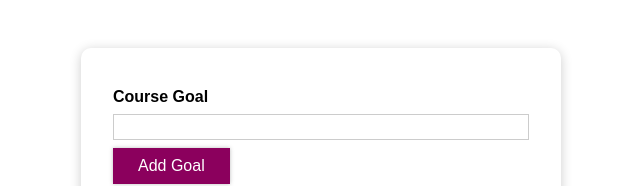
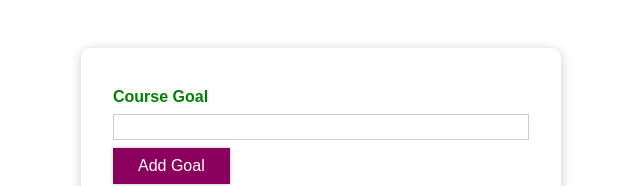
Before and after one commit to zdTang/Learning-styling-react, a React (Create React App) app: page / in a window 1280 px wide. Shown: the top 186 px of the page, without its empty margins (319-959 px from the left). Built offline with nearby package versions, Linux system fonts and the light colour scheme.

Commit message:
Conditional sytle
Using boolean state

```diff
--- a/src/components/CourseGoals/CourseInput/CourseInput.js
+++ b/src/components/CourseGoals/CourseInput/CourseInput.js
@@ -5,6 +5,7 @@ import './CourseInput.css';
 
 const CourseInput = props => {
   const [enteredValue, setEnteredValue] = useState('');
+  const [isValid,setIsValid]=useState(true)             //  set boolean to trigger style
 
   const goalInputChangeHandler = event => {
     setEnteredValue(event.target.value);
@@ -13,7 +14,8 @@ const CourseInput = props => {
   const formSubmitHandler = event => {
     event.preventDefault();
     if(enteredValue.trim().length===0){
-      alert ("Goal can not be empty !")
+      //alert ("Goal can not be empty !")
+      setIsValid(false)
     }
     else{
       props.onAddGoal(enteredValue);
@@ -24,7 +26,7 @@ const CourseInput = props => {
   return (
     <form onSubmit={formSubmitHandler}>
       <div className="form-control">
-        <label>Course Goal</label>
+        <label style={isValid?{color:'green'}:{color:'red'}}>Course Goal</label>
         <input type="text" onChange={goalInputChangeHandler} />
       </div>
       <Button type="submit">Add Goal</Button>
```
